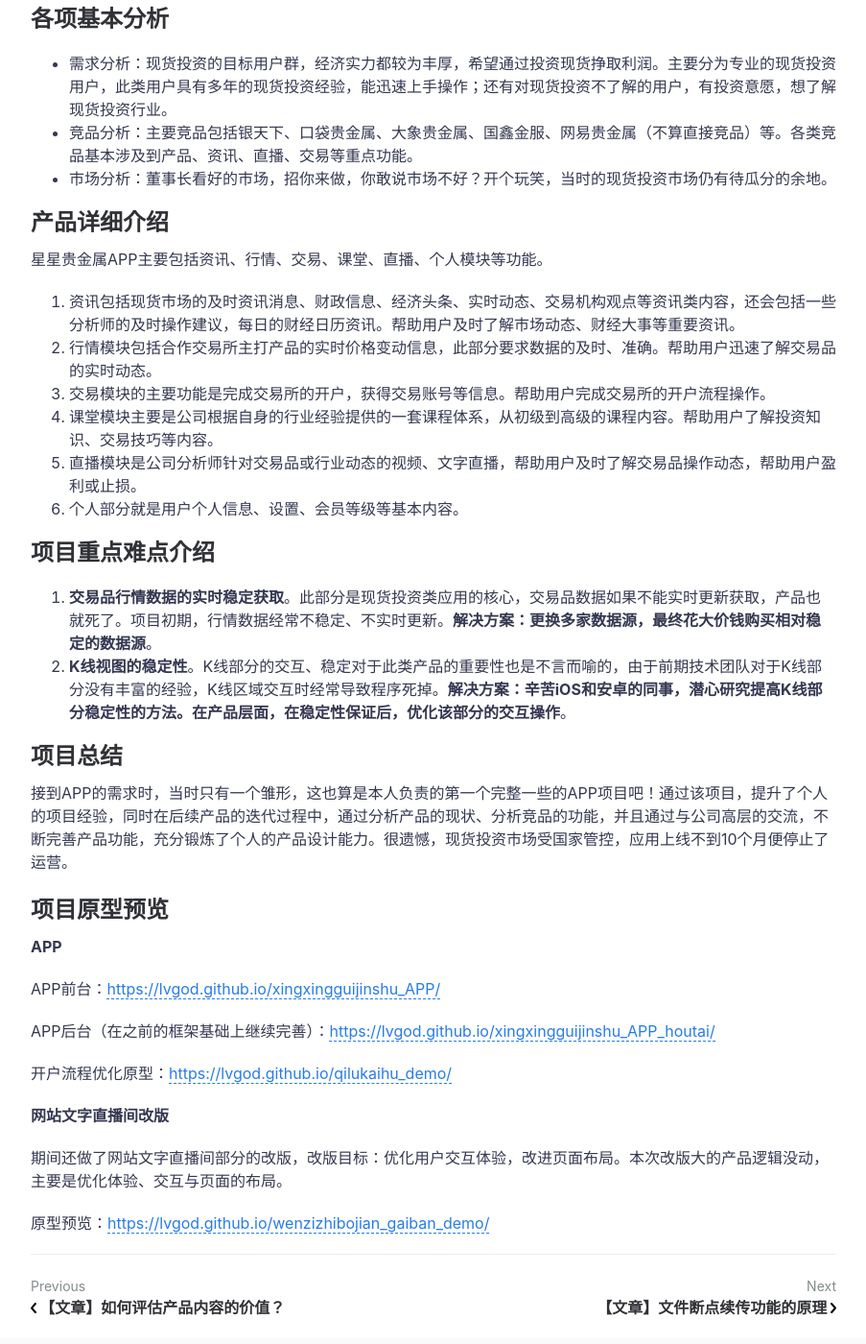
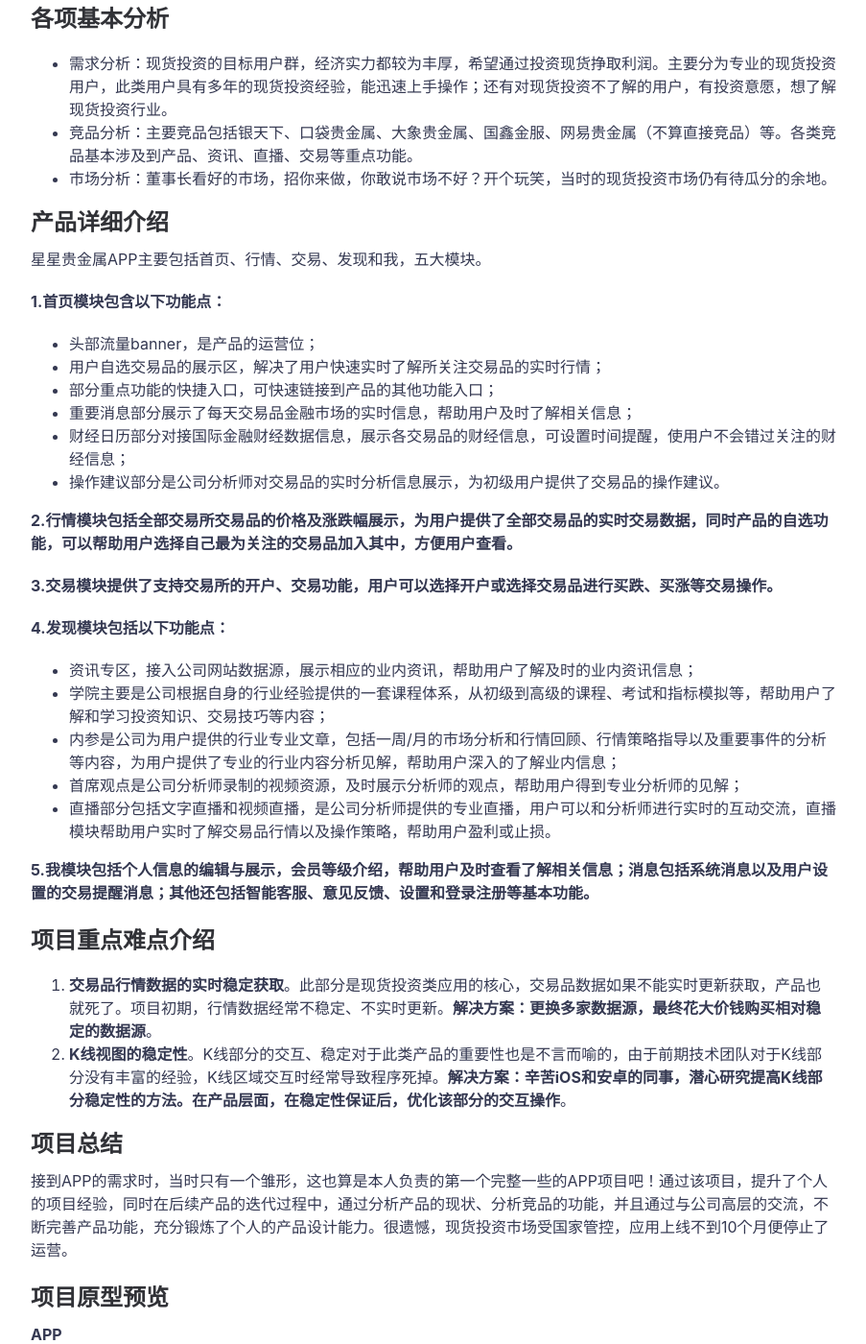
Before and after one commit to LvGod/LvGod.github.io, a Jekyll site: the page built from _posts/2018-09-23-星星贵金属APP.md, in a window 1280 px wide and 1400 px high, scrolled down 902 px. Shown: the whole window at 96% size, without its empty margins (188-1091 px from the left). Built offline with Jekyll 4.4.1, drawn with Linux system fonts in a browser that asks for light colours; comment, search, counter and statistics services are not loaded.

Commit message:
Update _posts/2018-09-23-星星贵金属APP.md

```diff
--- a/_posts/2018-09-23-星星贵金属APP.md
+++ b/_posts/2018-09-23-星星贵金属APP.md
@@ -24,14 +24,31 @@ featured-img: emile-perron-190221
 
 ## 产品详细介绍 ##
 
-星星贵金属APP主要包括资讯、行情、交易、课堂、直播、个人模块等功能。
+星星贵金属APP主要包括首页、行情、交易、发现和我，五大模块。
 
-1. 资讯包括现货市场的及时资讯消息、财政信息、经济头条、实时动态、交易机构观点等资讯类内容，还会包括一些分析师的及时操作建议，每日的财经日历资讯。帮助用户及时了解市场动态、财经大事等重要资讯。
-2. 行情模块包括合作交易所主打产品的实时价格变动信息，此部分要求数据的及时、准确。帮助用户迅速了解交易品的实时动态。
-3. 交易模块的主要功能是完成交易所的开户，获得交易账号等信息。帮助用户完成交易所的开户流程操作。
-4. 课堂模块主要是公司根据自身的行业经验提供的一套课程体系，从初级到高级的课程内容。帮助用户了解投资知识、交易技巧等内容。
-5. 直播模块是公司分析师针对交易品或行业动态的视频、文字直播，帮助用户及时了解交易品操作动态，帮助用户盈利或止损。
-6. 个人部分就是用户个人信息、设置、会员等级等基本内容。
+**1.首页模块包含以下功能点：**
+
+- 头部流量banner，是产品的运营位；
+- 用户自选交易品的展示区，解决了用户快速实时了解所关注交易品的实时行情；
+- 部分重点功能的快捷入口，可快速链接到产品的其他功能入口；
+- 重要消息部分展示了每天交易品金融市场的实时信息，帮助用户及时了解相关信息；
+- 财经日历部分对接国际金融财经数据信息，展示各交易品的财经信息，可设置时间提醒，使用户不会错过关注的财经信息；
+- 操作建议部分是公司分析师对交易品的实时分析信息展示，为初级用户提供了交易品的操作建议。
+
+**2.行情模块包括全部交易所交易品的价格及涨跌幅展示，为用户提供了全部交易品的实时交易数据，同时产品的自选功能，可以帮助用户选择自己最为关注的交易品加入其中，方便用户查看。**
+
+**3.交易模块提供了支持交易所的开户、交易功能，用户可以选择开户或选择交易品进行买跌、买涨等交易操作。**
+
+**4.发现模块包括以下功能点：**
+
+- 资讯专区，接入公司网站数据源，展示相应的业内资讯，帮助用户了解及时的业内资讯信息；
+- 学院主要是公司根据自身的行业经验提供的一套课程体系，从初级到高级的课程、考试和指标模拟等，帮助用户了解和学习投资知识、交易技巧等内容；
+- 内参是公司为用户提供的行业专业文章，包括一周/月的市场分析和行情回顾、行情策略指导以及重要事件的分析等内容，为用户提供了专业的行业内容分析见解，帮助用户深入的了解业内信息；
+- 首席观点是公司分析师录制的视频资源，及时展示分析师的观点，帮助用户得到专业分析师的见解；
+- 直播部分包括文字直播和视频直播，是公司分析师提供的专业直播，用户可以和分析师进行实时的互动交流，直播模块帮助用户实时了解交易品行情以及操作策略，帮助用户盈利或止损。
+
+**5.我模块包括个人信息的编辑与展示，会员等级介绍，帮助用户及时查看了解相关信息；消息包括系统消息以及用户设置的交易提醒消息；其他还包括智能客服、意见反馈、设置和登录注册等基本功能。**
+
 
 ## 项目重点难点介绍 ##
 
```
